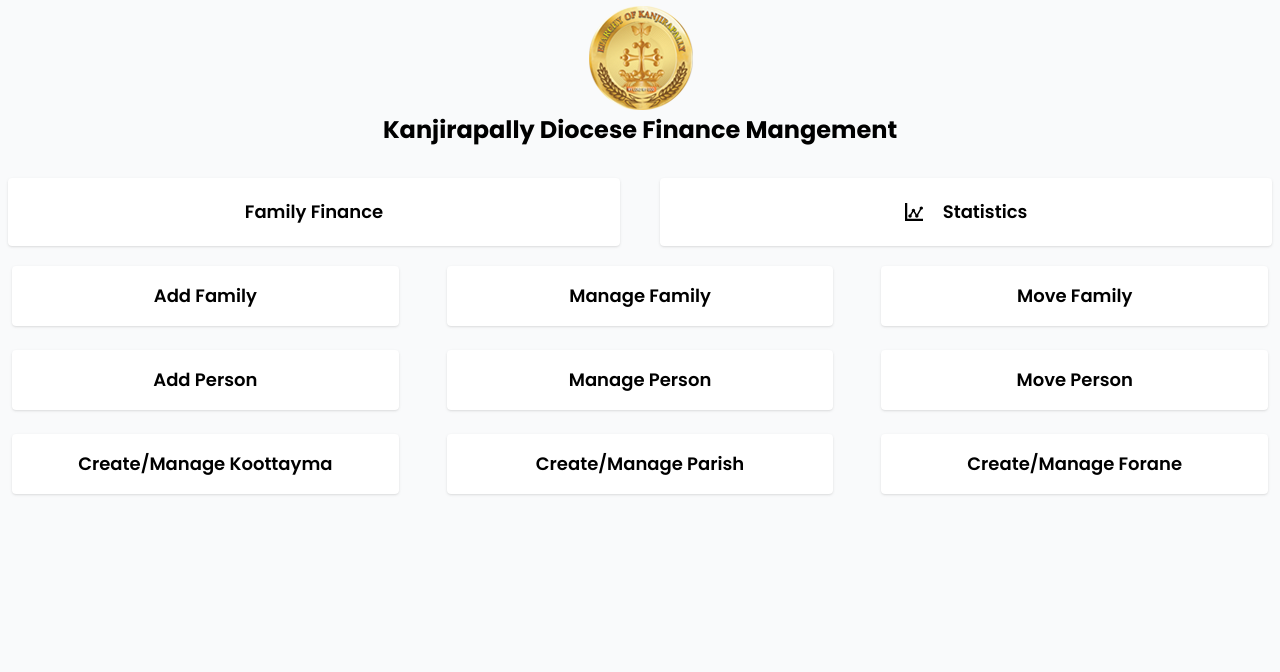
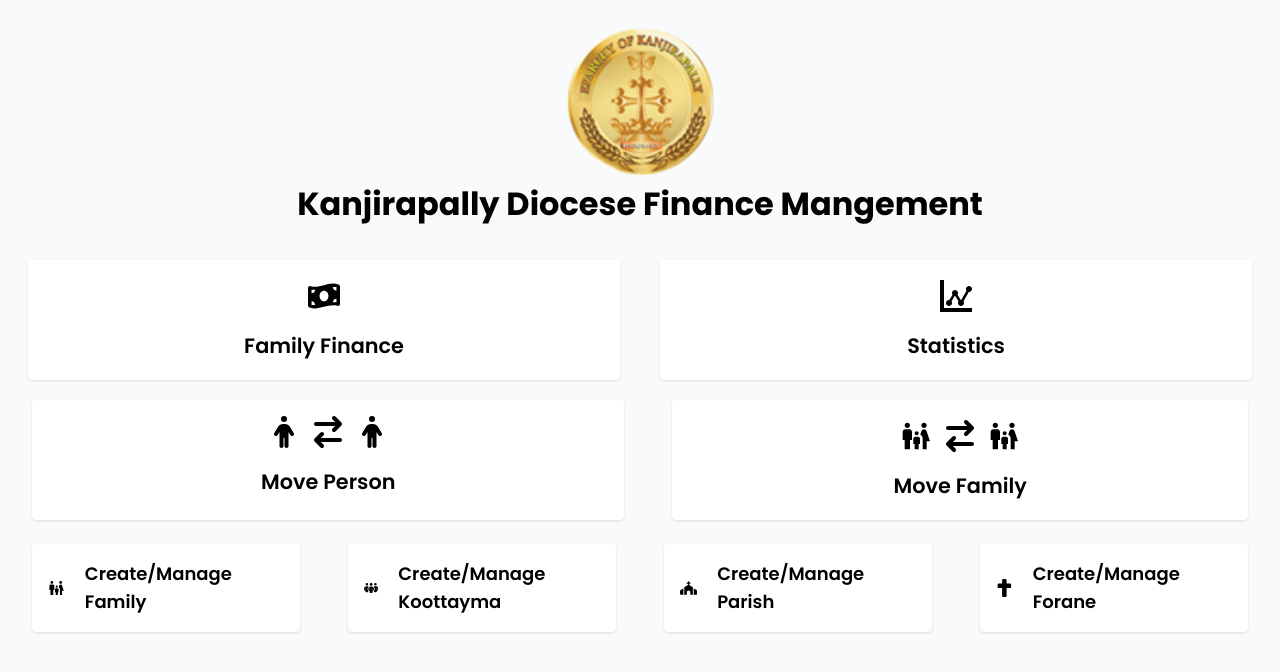
Before and after one commit to ajcecse/tithe-react-frontend, a React (Vite) app: page / in a window 1280 px wide. Shown: the top 672 px of the page. Built offline with nearby package versions, Linux system fonts and the light colour scheme.

Commit message:
UI update

```diff
--- a/src/components/StatBasicUnit.jsx
+++ b/src/components/StatBasicUnit.jsx
@@ -1,6 +1,6 @@
 const StatBasicUnit = ({ unit, number, Icon }) => {
   return (
-    <div className=" p-[4rem] py-[3rem] w-full flex flex-col items-center bg-white rounded-[2rem]">
+    <div className=" p-[4rem] py-[3rem] w-full flex flex-col items-center bg-white rounded-[2rem] transition fadedown">
       <Icon className="text-[2rem] mb-5" />
       <h3 className="font-regular text-lg text-gray-400">{unit}</h3>
       <h1 className="text-3xl font-regular mt-5">{number}</h1>
--- a/src/index.css
+++ b/src/index.css
@@ -2,6 +2,10 @@
 @tailwind base;
 @tailwind components;
 @tailwind utilities;
+
+* {
+  font-family: "Poppins", sans-serif;
+}
 .poppins-thin {
   font-family: "Poppins", sans-serif;
   font-weight: 100;
@@ -226,3 +230,32 @@
     display: none;
   }
 }
+
+.fadedown {
+  animation: fade-down 1s;
+}
+
+.fadeup {
+  animation: fade-up 1.5s;
+}
+@keyframes fade-down {
+  0% {
+    opacity: 0;
+    transform: translateY(-30px) scale(0.9);
+  }
+  100% {
+    opacity: 1;
+    transform: translateY(0px) scale(1);
+  }
+}
+
+@keyframes fade-up {
+  0% {
+    opacity: 0;
+    transform: translateY(30px) scale(0.9);
+  }
+  100% {
+    opacity: 1;
+    transform: translateY(0px) scale(1);
+  }
+}
--- a/src/pages/Dashboard.jsx
+++ b/src/pages/Dashboard.jsx
@@ -3,61 +3,93 @@
 import { Link } from "react-router-dom";
 import logo from "../assets/cropped-eparchy_klpyEBM.png";
 import { ImStatsDots } from "react-icons/im";
+import { FaCross } from "react-icons/fa";
+import { FaChurch } from "react-icons/fa6";
+import { MdFamilyRestroom } from "react-icons/md";
+import { FaPerson } from "react-icons/fa6";
+import { FaPeopleGroup } from "react-icons/fa6";
+import { FaMoneyBillWave } from "react-icons/fa6";
+import { FaArrowRightArrowLeft } from "react-icons/fa6";
 const Dashboard = () => {
   return (
-    <div className="flex flex-col items-center">
-      <img src={logo} />
-      <h1 className="text-2xl font-bold mb-4">
+    <div className="flex flex-col items-center p-5">
+      <img className="fadedown h-[10rem]" src={logo} />
+      <h1 className="text-[2rem] font-bold mb-4 fadedown">
         Kanjirapally Diocese Finance Mangement
       </h1>
 
       <div className="flex flex-col mt-2 w-full">
         <div className="flex justify-center p-2 gap-10">
-          <div className="bg-white p-5 rounded shadow w-[50%] flex justify-center">
+          <div className="bg-white p-5 rounded shadow w-[50%] flex justify-center fadeup">
             <Link
               to="/finance"
               className="font-bold text-lg hover:underline underline-offset-8 cursor-pointer"
             >
-              <h1>Family Finance</h1>
+              <div className="flex flex-col gap-5 items-center">
+                <div className="flex gap-3 text-[2rem]">
+                  <FaMoneyBillWave />
+                </div>
+                <h1 className="text-[1.3rem] font-regular">Family Finance</h1>
+              </div>
             </Link>
           </div>
 
-          <div className="bg-white p-5 rounded shadow w-[50%] flex justify-center">
+          <div className="bg-white p-5 rounded shadow w-[50%] flex justify-center fadeup">
             <Link
               to="/statistics"
               className="flex items-center gap-5 font-bold text-lg hover:underline underline-offset-8 cursor-pointer"
             >
-              <ImStatsDots />
-              <h1>Statistics</h1>
+              <div className="flex flex-col gap-5 items-center">
+                <div className="flex gap-3 text-[2rem]">
+                  <ImStatsDots />
+                </div>
+
+                <h1 className="text-[1.3rem] font-regular">Statistics</h1>
+              </div>
             </Link>
           </div>
         </div>
 
         <div className="flex p-3 gap-[3rem]">
-          <div className="bg-white p-4 rounded shadow w-full flex justify-center">
-            <Link
-              to="/family"
-              className="font-bold text-lg hover:underline underline-offset-8 cursor-pointer"
-            >
-              <h1>Add Family</h1>
-            </Link>
-          </div>
-          <div className="bg-white p-4 rounded shadow w-full flex justify-center">
+          {/* <div className="bg-white p-4 rounded shadow w-full flex justify-center fadeup">
             <h2 className="font-bold text-lg hover:underline underline-offset-8 cursor-pointer">
               <h1>Manage Family</h1>
             </h2>
+          </div> */}
+          <div className="bg-white p-4 rounded shadow w-full flex justify-center fadeup">
+            <Link
+              to="/moveperson"
+              className="font-bold text-lg hover:underline underline-offset-8 cursor-pointer"
+            >
+              <div className="flex flex-col gap-5 items-center">
+                <div className="flex gap-3 text-[2rem]">
+                  <FaPerson />
+                  <FaArrowRightArrowLeft />
+                  <FaPerson />
+                </div>
+                <h1 className="text-[1.3rem] font-regular">Move Person</h1>
+              </div>
+            </Link>
           </div>
-          <div className="bg-white p-4 rounded shadow w-full flex justify-center">
+          <div className="bg-white py-5 px-[0rem] rounded shadow w-full flex justify-center fadeup">
             <Link
               to="/movefamily"
               className="font-bold text-lg hover:underline underline-offset-8 cursor-pointer"
             >
-              <h1>Move Family</h1>
+              <div className="flex flex-col gap-5 items-center">
+                <div className="flex gap-3 text-[2rem]">
+                  <MdFamilyRestroom />
+                  <FaArrowRightArrowLeft />
+                  <MdFamilyRestroom />
+                </div>
+
+                <h1 className="text-[1.3rem] font-regular">Move Family</h1>
+              </div>
             </Link>
           </div>
         </div>
-        <div className="flex p-3 gap-[3rem]">
-          <div className="bg-white p-4 rounded shadow w-full flex justify-center">
+        {/* <div className="flex p-3 gap-[3rem]">
+          <div className="bg-white p-4 rounded shadow w-full flex justify-center fadeup">
             <Link
               to="/familymanage"
               className="font-bold text-lg hover:underline underline-offset-8 cursor-pointer"
@@ -65,7 +97,7 @@
               <h1>Add Person</h1>
             </Link>
           </div>
-          <div className="bg-white p-4 rounded shadow w-full flex justify-center">
+          <div className="bg-white p-4 rounded shadow w-full flex justify-center fadeup">
             <Link
               to="/familymanage"
               className="font-bold text-lg hover:underline underline-offset-8 cursor-pointer"
@@ -73,38 +105,50 @@
               <h1>Manage Person</h1>
             </Link>
           </div>
-          <div className="bg-white p-4 rounded shadow w-full flex justify-center">
+        </div> */}
+        <div className="flex p-3 gap-[3rem]">
+          <div className="bg-white p-4 rounded shadow w-full flex justify-center fadeup">
             <Link
-              to="/moveperson"
+              to="/family"
               className="font-bold text-lg hover:underline underline-offset-8 cursor-pointer"
             >
-              <h1>Move Person</h1>
+              <div className="flex gap-5 items-center">
+                <MdFamilyRestroom />
+                <h1>Create/Manage Family</h1>
+              </div>
             </Link>
           </div>
-        </div>
-        <div className="flex p-3 gap-[3rem]">
-          <div className="bg-white p-4 rounded shadow w-full flex justify-center">
+          <div className="bg-white p-4 rounded shadow w-full flex justify-center fadeup">
             <Link
               to="/koottayma"
               className="font-bold text-lg hover:underline underline-offset-8 cursor-pointer"
             >
-              <h1>Create/Manage Koottayma</h1>
+              <div className="flex gap-5 items-center">
+                <FaPeopleGroup />
+                <h1>Create/Manage Koottayma</h1>
+              </div>
             </Link>
           </div>
-          <div className="bg-white p-4 rounded shadow w-full flex justify-center">
+          <div className="bg-white p-4 rounded shadow w-full flex justify-center fadeup">
             <Link
               to="/parish"
               className="font-bold text-lg hover:underline underline-offset-8 cursor-pointer"
             >
-              <h1>Create/Manage Parish</h1>
+              <div className="flex gap-5 items-center">
+                <FaChurch />
+                <h1>Create/Manage Parish</h1>
+              </div>
             </Link>
           </div>
-          <div className="bg-white p-4 rounded shadow w-full flex justify-center">
+          <div className="bg-white p-4 rounded shadow w-full flex justify-center fadeup">
             <Link
               to="/forane"
               className="font-bold text-lg hover:underline underline-offset-8 cursor-pointer"
             >
-              <h1>Create/Manage Forane</h1>
+              <div className="flex gap-5 items-center">
+                <FaCross />
+                <h1>Create/Manage Forane</h1>
+              </div>
             </Link>
           </div>
         </div>
--- a/src/pages/Family.jsx
+++ b/src/pages/Family.jsx
@@ -406,8 +406,6 @@
         <thead>
           <tr>
             <th className="py-2 px-4 border-b">Name</th>
-            <th className="py-2 px-4 border-b">Phone</th>
-            <th className="py-2 px-4 border-b">City</th>
             <th className="py-2 px-4 border-b">Actions</th>
           </tr>
         </thead>
@@ -415,8 +413,8 @@
           {families.map((family) => (
             <tr key={family._id}>
               <td className="py-2 px-4 border-b">{family.name}</td>
-              <td className="py-2 px-4 border-b">{family.phone}</td>
-              <td className="py-2 px-4 border-b">{family.city}</td>
+              {/* <td className="py-2 px-4 border-b">{family.phone}</td>
+              <td className="py-2 px-4 border-b">{family.city}</td> */}
               <td className="py-2 px-4 border-b">
                 <button
                   className="bg-yellow-500 hover:bg-yellow-700 text-white font-bold py-1 px-2 rounded focus:outline-none focus:shadow-outline mr-2"
--- a/src/pages/Finance.jsx
+++ b/src/pages/Finance.jsx
@@ -26,7 +26,9 @@
   const [displayRes, setDisplayRes] = useState(null);
   const [isTransaction, setIsTransaction] = useState(false);
   const [transactions, setTransactions] = useState([]);
-  const [currentTransactions, setCurrentTransactions] = useState([]);
+  const [currentTransactions, setCurrentTransactions] = useState([
+    { amountPaid: 0 },
+  ]);
   const [dropdown, setDropdown] = useState(false);
   const [saved, setSaved] = useState(false);
   const [saveButton, setSaveButton] = useState(false);
@@ -77,6 +79,7 @@
       // const prev = totalPersonTransaction():
       setCurrentTransaction([]);
       setDisplayRes(true);
+      fetchPersons(selectedFamily);
     }
   }, [selectedFamily]);
 
@@ -383,6 +386,7 @@
 
   const handleSearchInputChange = (e) => {
     setSearchID(e.target.value);
+    console.log(searchID);
     if (searchID.length == 6) {
       setSelectedFamily(searchID);
       setDisplayRes(true);
@@ -487,9 +491,10 @@
       .save(); // Save the PDF
   };
   return !report ? (
-    <div className="container mx-auto flex flex-col items-center ">
-      <h1 className="text-3xl font-bold">Family Finances</h1>
-      <div className="min w-full flex justify-around">
+    <div className="container mx-auto flex flex-col items-center p-10 ">
+      <h1 className="text-3xl font-bold py-5">Family Finances</h1>
+      <div className="min w-full flex flex-col items-center justify-around">
+        <div className="flex justify-around w-full">
           <div className="mb-4">
             <label className="block text-gray-700 text-sm font-bold mb-2">
               Select Forane
@@ -508,7 +513,6 @@
             </select>
           </div>
 
-        {selectedForane && (
           <div className="mb-4">
             <label className="block text-gray-700 text-sm font-bold mb-2">
               Select Parish
@@ -526,9 +530,7 @@
               ))}
             </select>
           </div>
-        )}
 
-        {selectedParish && (
           <div className="mb-4">
             <label className="block text-gray-700 text-sm font-bold mb-2">
               Select Koottayma
@@ -546,9 +548,7 @@
               ))}
             </select>
           </div>
-        )}
 
-        {selectedKoottayma && (
           <div className="mb-4">
             <label className="block text-gray-700 text-sm font-bold mb-2">
               Select Family
@@ -566,7 +566,7 @@
               ))}
             </select>
           </div>
-        )}
+        </div>
         <div>
           <label className="block text-gray-700 text-md font-bold mb-2">
             Enter Famliy ID and click SPACE
@@ -582,7 +582,7 @@
       </div>
       {selectedFamily && displayRes && (
         <div className="w-full flex flex-col items-center">
-          <h2 className="text-2xl font-bold mb-4">Family Finances</h2>
+          <h2 className="text-2xl font-bold mb-4 py-5">Family Finances</h2>
           <button
             className="my-5 bg-blue-500 hover:bg-yellow-700 text-white font-bold py-1 px-2 rounded mr-2"
             onClick={generateReport}
```
Also changed, not shown: src/pages/Statistics.jsx (+12 -12 lines). Lines whose indentation alone changed are shown as unchanged.
